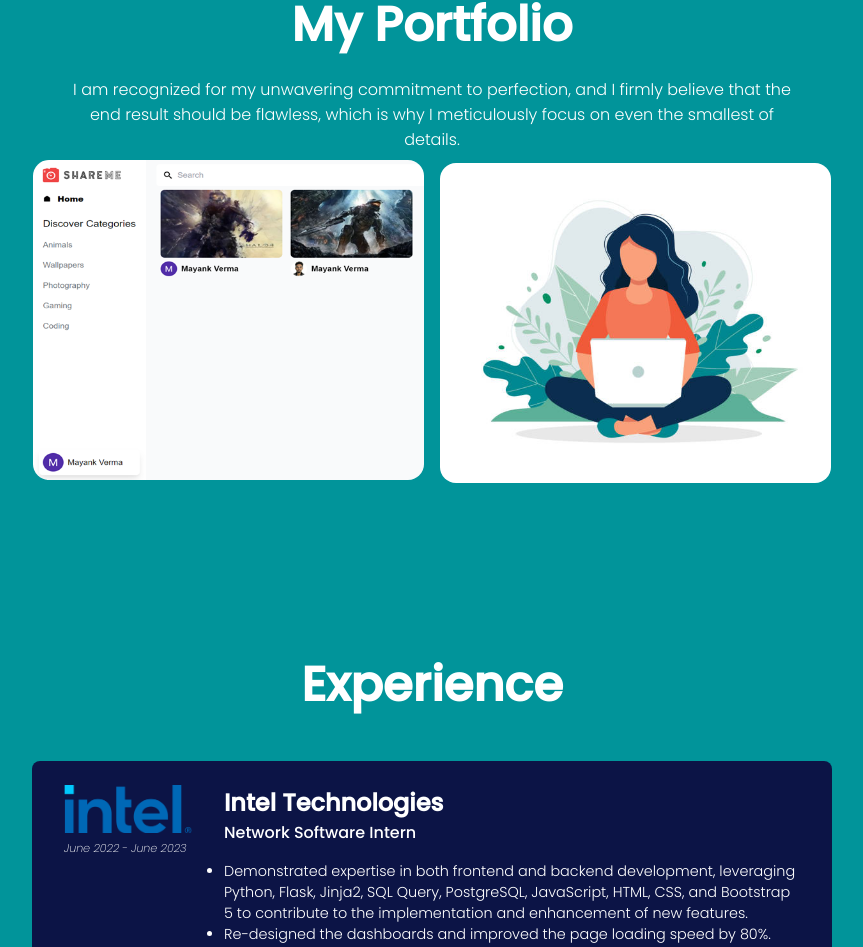
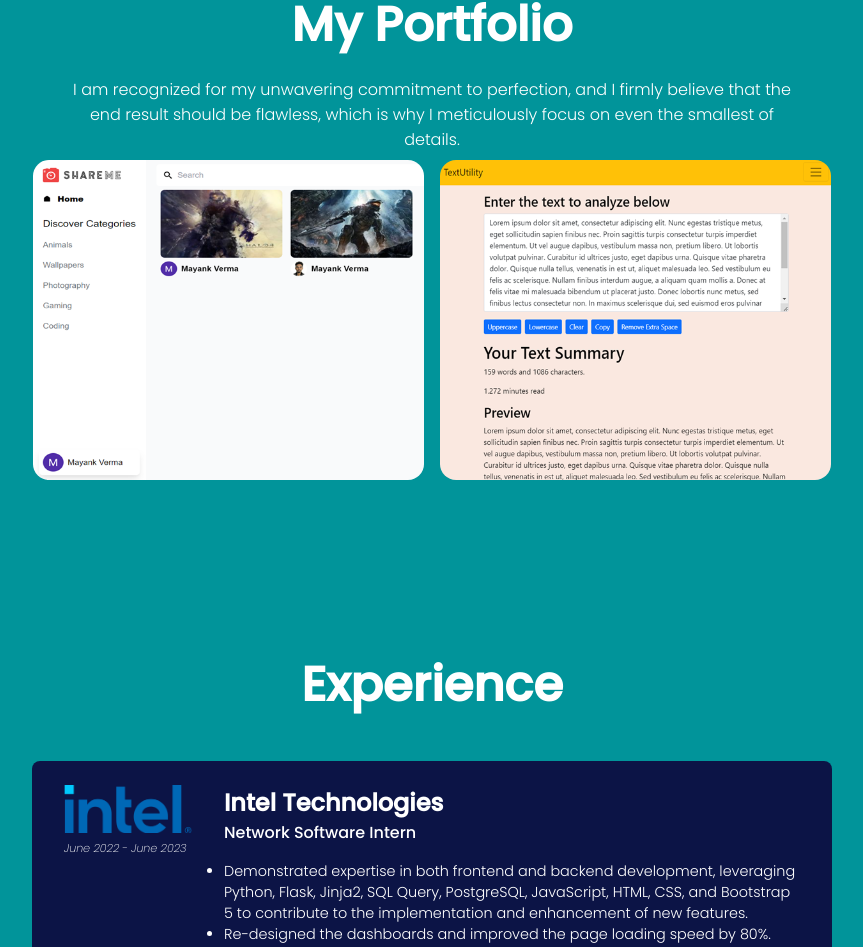
Before and after one commit to mayank2345/portfolio_netlify, a React (Create React App) app: page / in a window 1280 px wide. Shown: the part 1898-2845 px from the top of the page, without its empty margins (208-1071 px from the left). Built offline with nearby package versions, Linux system fonts and the light colour scheme.

Commit message:
New work added

```diff
--- a/src/components/Works/works.js
+++ b/src/components/Works/works.js
@@ -1,7 +1,7 @@
 import React from 'react'
 import './works.css'
 import shareMe from '../../assets/shareMe.png'
-import workingOnIt from '../../assets/workingOnIt.jpg'
+import textUtility from '../../assets/textUtility.png'
 
 
 const Works = () => {
@@ -15,7 +15,13 @@
                       window.open(url)
                       }}><img src={shareMe} alt='proImg' className='worksImg'></img>
                       </button>
-            <img src={workingOnIt} alt='proImg' className='worksImg'></img>
+
+        <button type='button' className='portfoliobtn' onClick={() => {
+                      var url = "https://texttoolutility.netlify.app/";
+                      window.open(url)
+                      }}><img src={textUtility} alt='proImg' className='worksImg'></img>
+                      </button>
+
         </div>
       </section>
   )
```
Also changed, not shown: src/assets/textUtility.png (added).
